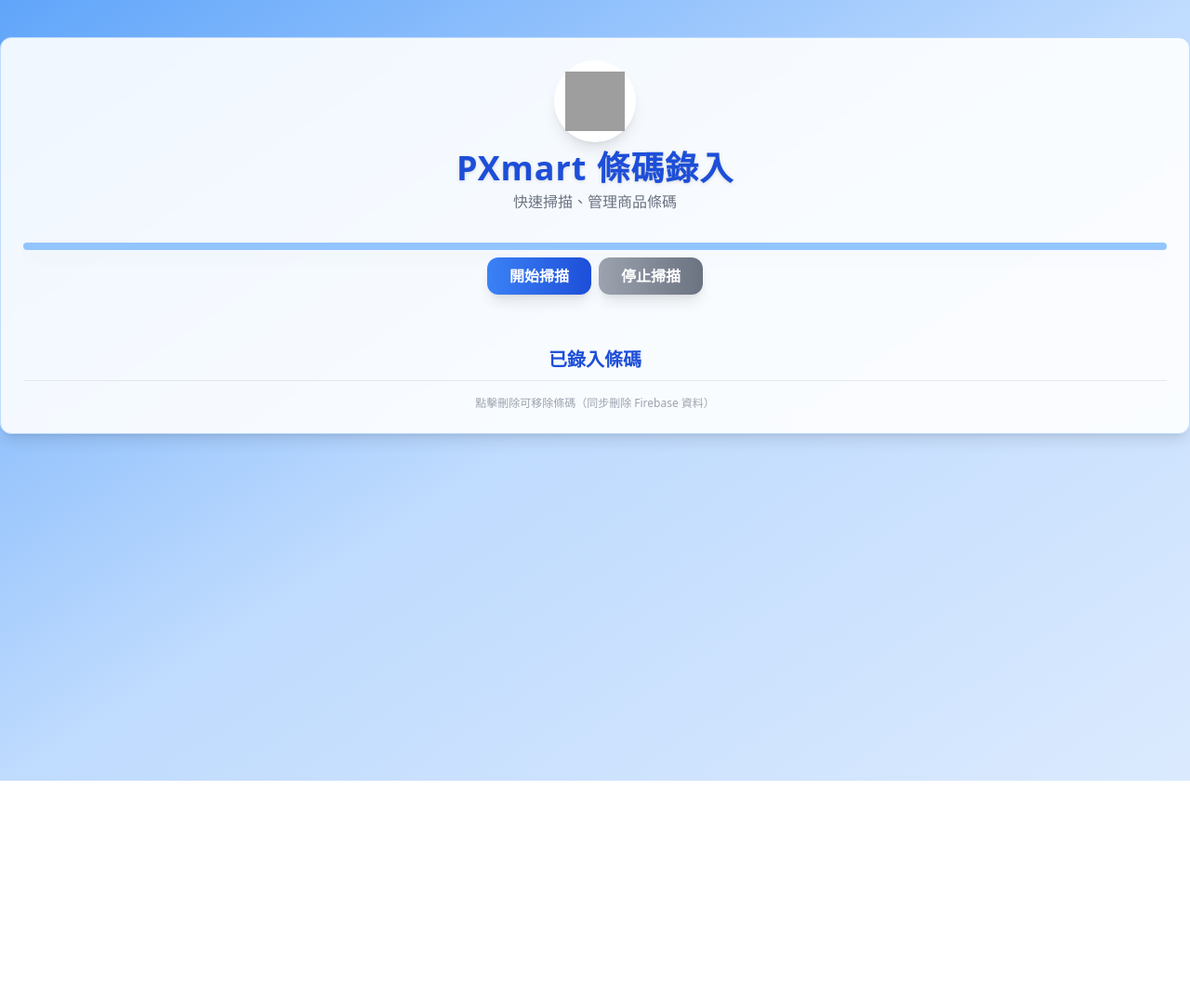
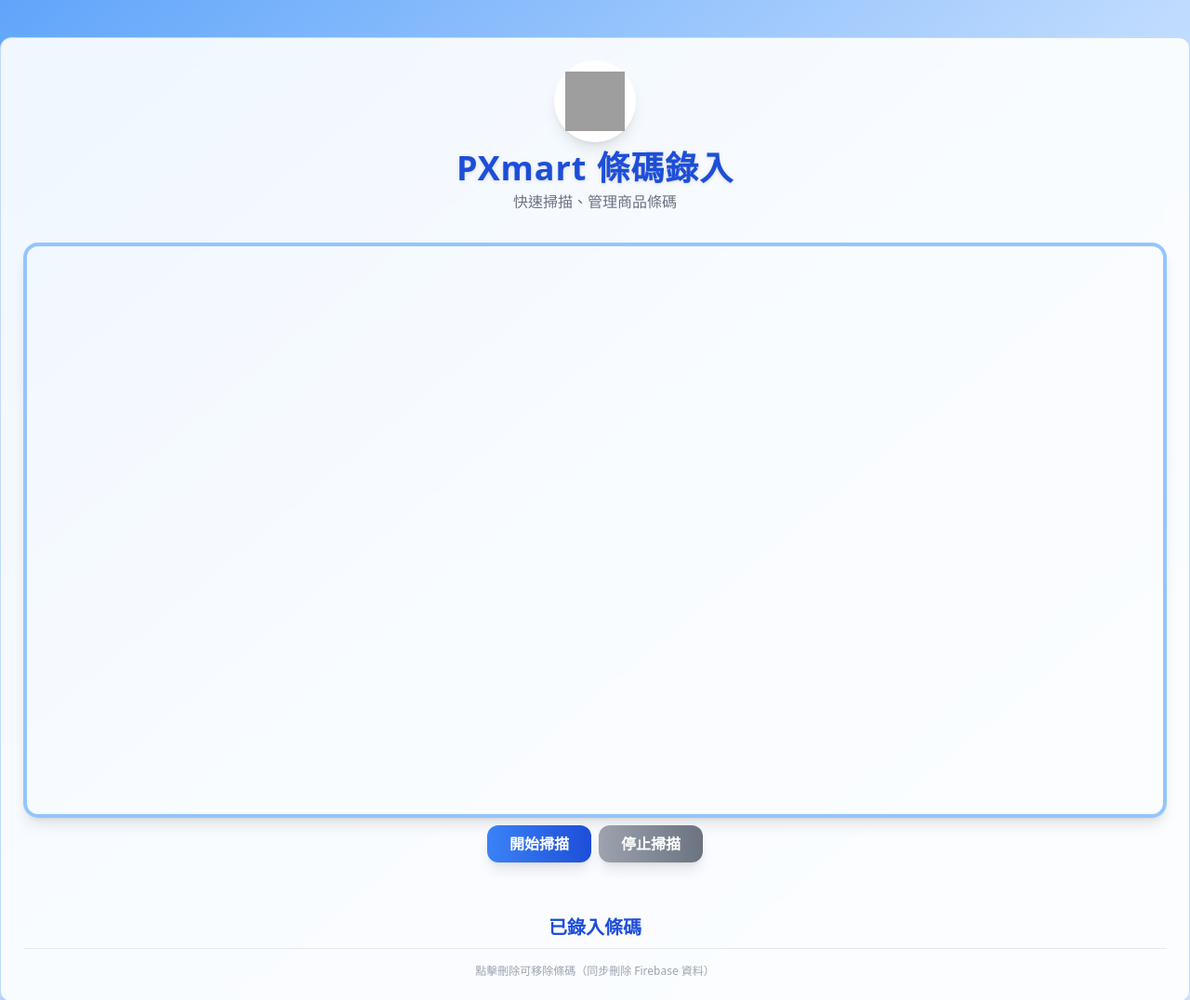
Before and after one commit to vajradhra/pxmart, a plain HTML site: page index.html in a window 1280 px wide. Shown: the whole page at 93% size. Before the commit the page ends 840 px from the top, so only its background shows below. Drawn offline with nearby package versions, Linux system fonts and the light colour scheme; no server answers; grey boxes are pictures that could not be loaded.

Commit message:
202507082249

```diff
--- a/index.html
+++ b/index.html
@@ -204,7 +204,7 @@
       <p class="text-gray-500 text-sm sm:text-base text-center">快速掃描、管理商品條碼</p>
     </div>
     <div class="flex flex-col items-center mb-6 sm:mb-8 w-full">
-      <div id="video" class="w-full max-w-xs sm:max-w-full border-2 sm:border-4 border-blue-300 rounded-xl sm:rounded-2xl mb-2 shadow-lg" style="height:auto;"></div>
+      <video id="video" class="w-full max-w-xs sm:max-w-full border-2 sm:border-4 border-blue-300 rounded-xl sm:rounded-2xl mb-2 shadow-lg" style="height:auto;"></video>
       <div class="flex flex-row flex-wrap justify-center w-full">
         <button id="start" class="bg-gradient-to-r from-blue-500 to-blue-700 hover:from-blue-600 hover:to-blue-800 text-white px-4 sm:px-6 py-2 rounded-lg sm:rounded-xl font-bold shadow-lg mr-2 mb-2 transition transform hover:scale-105 active:scale-95 duration-150 text-sm sm:text-base">開始掃描</button>
         <button id="stop" class="bg-gradient-to-r from-gray-400 to-gray-500 hover:from-gray-500 hover:to-gray-600 text-white px-4 sm:px-6 py-2 rounded-lg sm:rounded-xl font-bold shadow-lg mb-2 transition transform hover:scale-105 active:scale-95 duration-150 text-sm sm:text-base">停止掃描</button>
```
